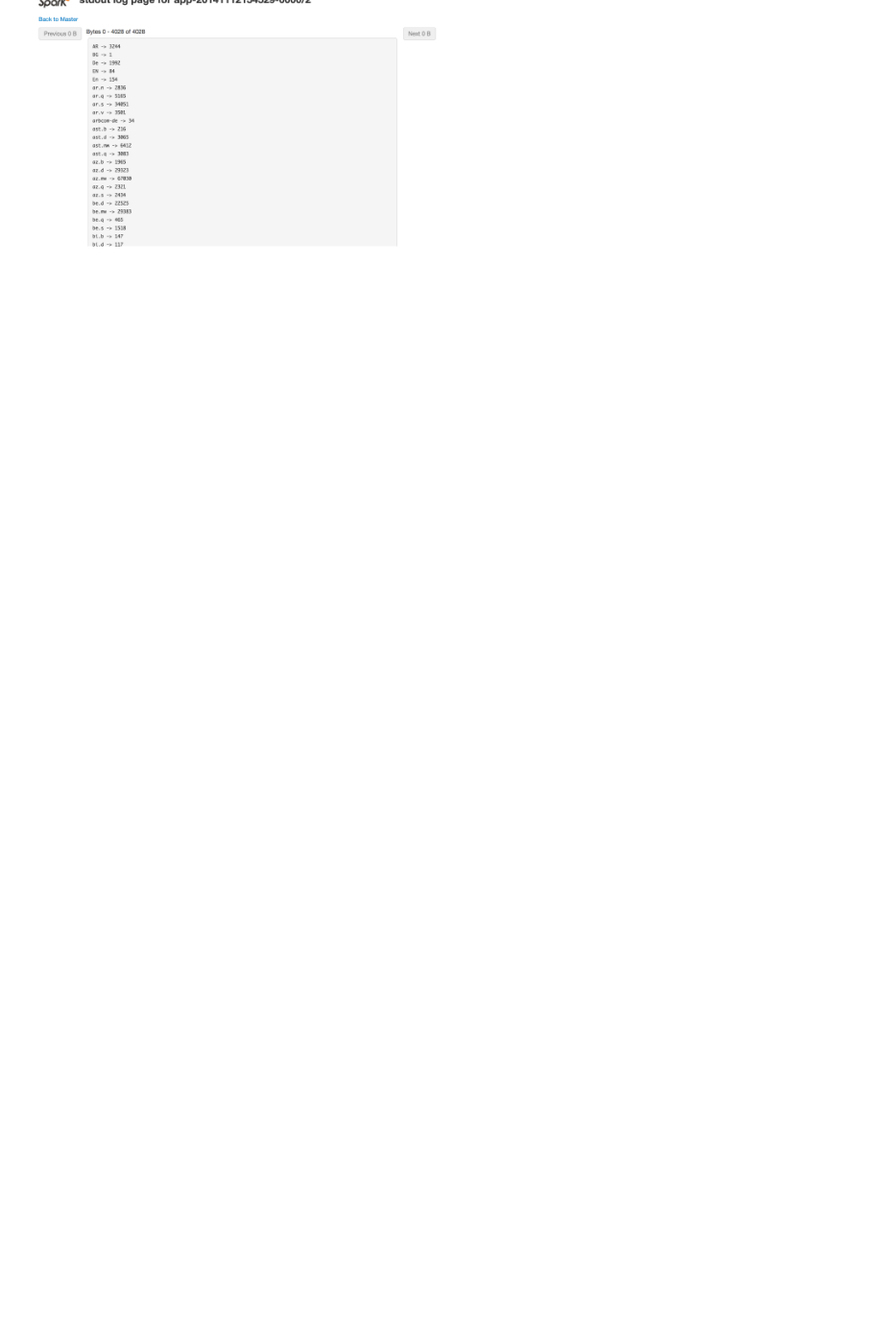
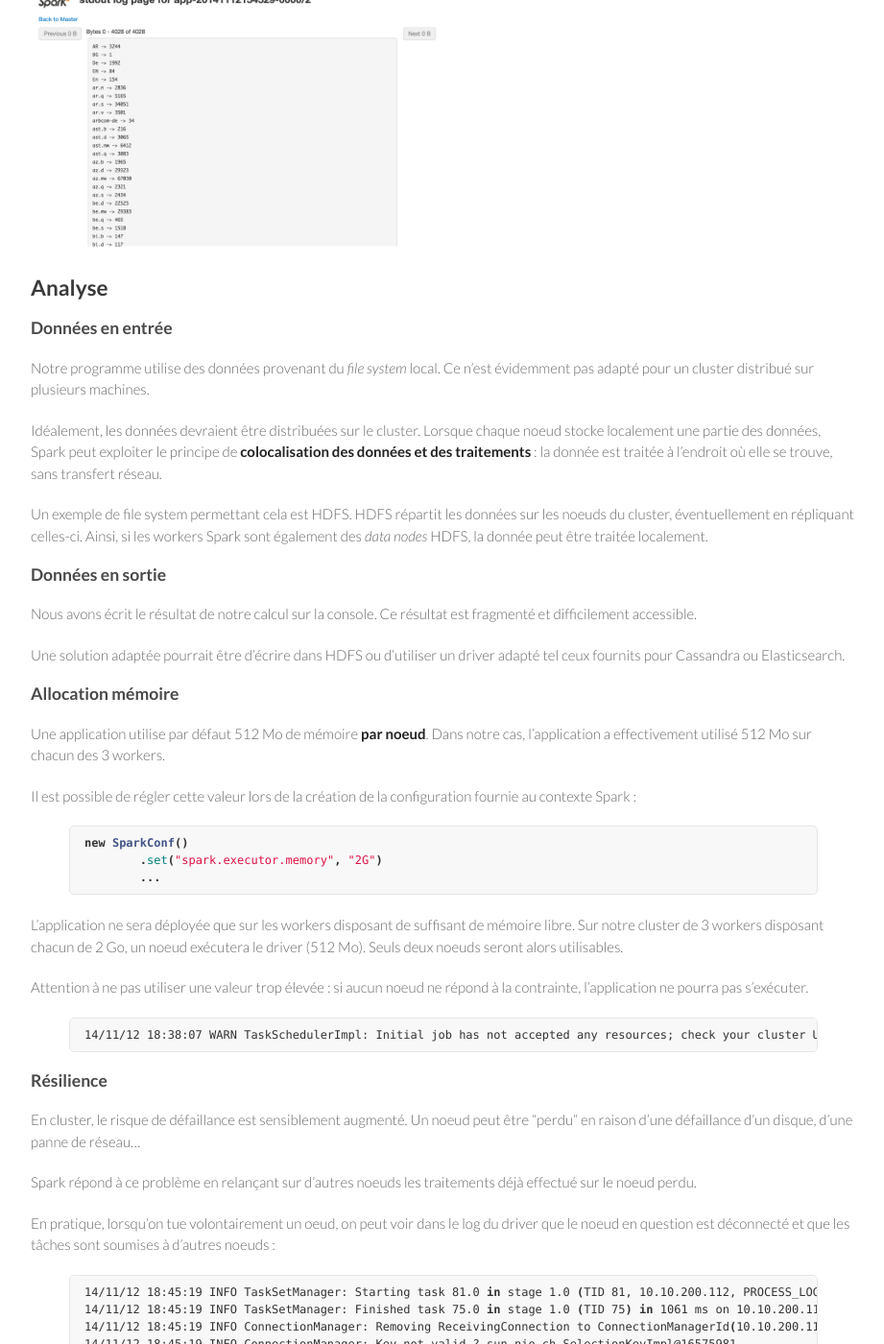
Before and after one commit to aseigneurin/aseigneurin.github.io, a Jekyll site: the page built from _posts/2014-11-12-utiliser-apache-spark-en-cluster.md, in a window 1280 px wide and 1400 px high, scrolled down 6032 px. Shown: the whole window at 96% size, without its empty margins (178-1099 px from the left). Built offline with Jekyll 4.4.1, drawn with Linux system fonts in a browser that asks for light colours; nearby versions of some CDN libraries; before the commit the page ends 6378 px from its top, so only the background shows below that; some of the changed text lies outside the part shown.

Commit message:
- writing post on Spark in a cluster

```diff
--- a/_posts/2014-11-12-utiliser-apache-spark-en-cluster.md
+++ b/_posts/2014-11-12-utiliser-apache-spark-en-cluster.md
@@ -216,3 +216,77 @@ Dans notre cas, le résultat ayant été écrit sur la console, celui-ci est fra
 <a class="image-popup" href="/images/spark_cluster_app-logs.png">
   <img src="/images/spark_cluster_app-logs.png" width="50%">
 </a>
+
+## Analyse
+
+### Données en entrée
+
+Notre programme utilise des données provenant du *file system* local. Ce n'est évidemment pas adapté pour un cluster distribué sur plusieurs machines.
+
+Idéalement, les données devraient être distribuées sur le cluster. Lorsque chaque noeud stocke localement une partie des données, Spark peut exploiter le principe de **colocalisation des données et des traitements** : la donnée est traitée à l'endroit où elle se trouve, sans transfert réseau.
+
+Un exemple de file system permettant cela est HDFS. HDFS répartit les données sur les noeuds du cluster, éventuellement en répliquant celles-ci. Ainsi, si les workers Spark sont également des *data nodes* HDFS, la donnée peut être traitée localement.
+
+### Données en sortie
+
+Nous avons écrit le résultat de notre calcul sur la console. Ce résultat est fragmenté et difficilement accessible.
+
+Une solution adaptée pourrait être d'écrire dans HDFS ou d'utiliser un driver adapté tel ceux fournits pour Cassandra ou Elasticsearch.
+
+### Allocation mémoire
+
+Une application utilise par défaut 512 Mo de mémoire **par noeud**. Dans notre cas, l'application a effectivement utilisé 512 Mo sur chacun des 3 workers.
+
+Il est possible de régler cette valeur lors de la création de la configuration fournie au contexte Spark :
+
+{% highlight java %}
+new SparkConf()
+        .set("spark.executor.memory", "2G")
+        ...
+{% endhighlight %}
+
+L'application ne sera déployée que sur les workers disposant de suffisant de mémoire libre. Sur notre cluster de 3 workers disposant chacun de 2 Go, un noeud exécutera le driver (512 Mo). Seuls deux noeuds seront alors utilisables.
+
+Attention à ne pas utiliser une valeur trop élevée : si aucun noeud ne répond à la contrainte, l'application ne pourra pas s'exécuter.
+
+{% highlight bash %}
+14/11/12 18:38:07 WARN TaskSchedulerImpl: Initial job has not accepted any resources; check your cluster UI to ensure that workers are registered and have sufficient memory
+{% endhighlight %}
+
+### Résilience
+
+En cluster, le risque de défaillance est sensiblement augmenté. Un noeud peut être "perdu" en raison d'une défaillance d'un disque, d'une panne de réseau...
+
+Spark répond à ce problème en relançant sur d'autres noeuds les traitements déjà effectué sur le noeud perdu.
+
+En pratique, lorsqu'on tue volontairement un oeud, on peut voir dans le log du driver que le noeud en question est déconnecté et que les tâches sont soumises à d'autres noeuds :
+
+{% highlight bash %}
+14/11/12 18:45:19 INFO TaskSetManager: Starting task 81.0 in stage 1.0 (TID 81, 10.10.200.112, PROCESS_LOCAL, 1313 bytes)
+14/11/12 18:45:19 INFO TaskSetManager: Finished task 75.0 in stage 1.0 (TID 75) in 1061 ms on 10.10.200.112 (76/281)
+14/11/12 18:45:19 INFO ConnectionManager: Removing ReceivingConnection to ConnectionManagerId(10.10.200.112,52569)
+14/11/12 18:45:19 INFO ConnectionManager: Key not valid ? sun.nio.ch.SelectionKeyImpl@16575981
+14/11/12 18:45:19 INFO ConnectionManager: Removing SendingConnection to ConnectionManagerId(10.10.200.112,52569)
+14/11/12 18:45:19 INFO ConnectionManager: Removing SendingConnection to ConnectionManagerId(10.10.200.112,52569)
+14/11/12 18:45:19 INFO SparkDeploySchedulerBackend: Executor 1 disconnected, so removing it
+14/11/12 18:45:19 INFO ConnectionManager: key already cancelled ? sun.nio.ch.SelectionKeyImpl@16575981
+java.nio.channels.CancelledKeyException
+    at org.apache.spark.network.ConnectionManager.run(ConnectionManager.scala:310)
+    at org.apache.spark.network.ConnectionManager$$anon$4.run(ConnectionManager.scala:139)
+14/11/12 18:45:19 ERROR TaskSchedulerImpl: Lost executor 1 on 10.10.200.112: remote Akka client disassociated
+14/11/12 18:45:19 INFO TaskSetManager: Re-queueing tasks for 1 from TaskSet 1.0
+14/11/12 18:45:19 INFO DAGScheduler: Resubmitted ShuffleMapTask(1, 32), so marking it as still running
+14/11/12 18:45:19 INFO DAGScheduler: Resubmitted ShuffleMapTask(1, 53), so marking it as still running
+14/11/12 18:45:19 INFO DAGScheduler: Resubmitted ShuffleMapTask(1, 26), so marking it as still running
+...
+{% endhighlight %}
+
+Dans l'interface Web, des items sont marqués comme "failed" :
+
+<a class="image-popup" href="/images/spark_cluster_app-resilience.png">
+  <img src="/images/spark_cluster_app-resilience.png" width="50%">
+</a>
+
+Le traitement se poursuit et se termine sans nécessiter d'intervention. La défaillance d'un worker est donc, au final, sans incidence sur le résultat outre un temps d'exécution allongé du fait du retraitement.
+
+# Conclusion
```
Also changed, not shown: images/spark_cluster_app-resilience.png (added).
